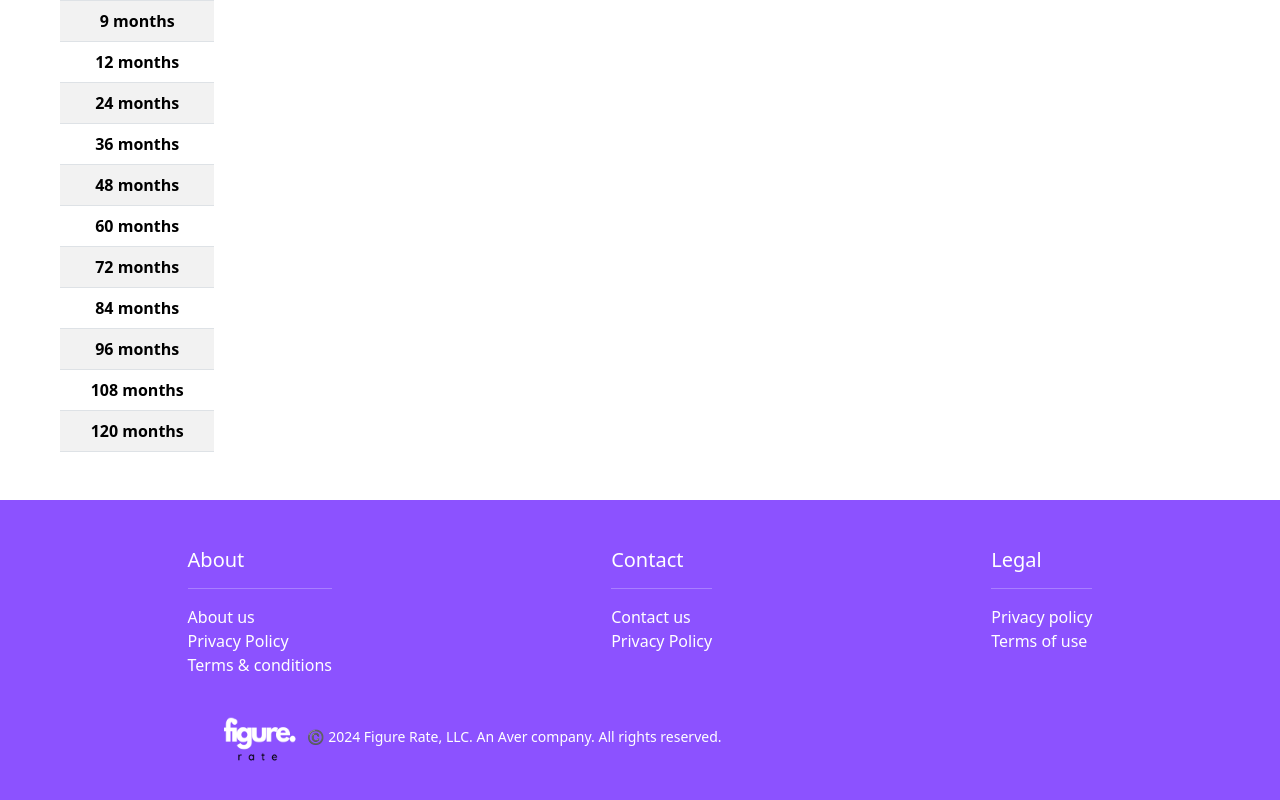
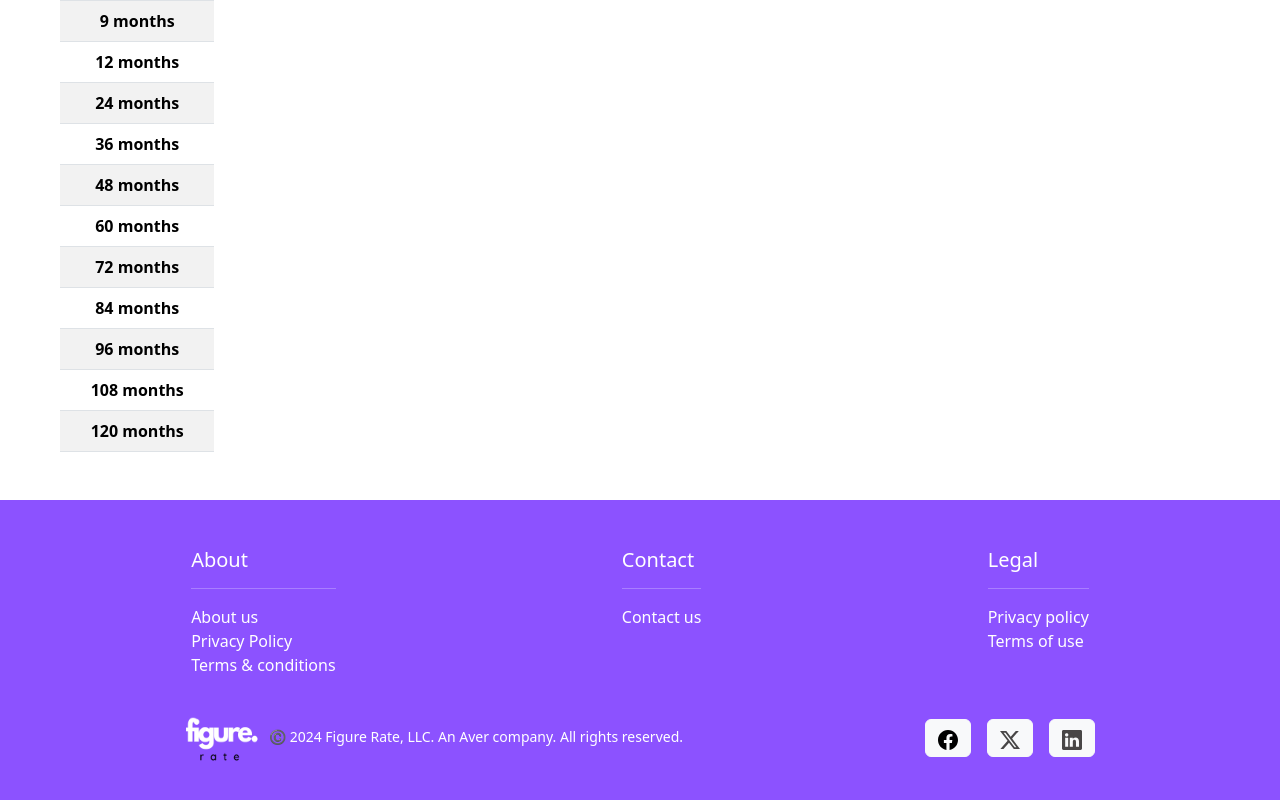
Before and after one commit to chelmerrox/figure-rate, a React (Vite) app in the folder figure-rate/: page / in a window 1280 px wide. Shown: the part 402-1202 px from the top of the page. Built offline with nearby package versions, Linux system fonts and the light colour scheme.

Commit message:
Add social media icons/buttons for footer

```diff
--- a/figure-rate/src/App.css
+++ b/figure-rate/src/App.css
@@ -28,6 +28,10 @@
   background-color: #8c52ff;
 }
 
+.font-purple {
+  color:#8c52ff;
+}
+
 .nav-search-btn:hover {
   background-color: white !important;
   color: #8c52ff !important;
--- a/figure-rate/src/App.tsx
+++ b/figure-rate/src/App.tsx
@@ -3,7 +3,7 @@ import Navbar from "./components/Navbar";
 import TermDepositsBody from "./components/TermDepositsBody";
 import Footer from "./components/Footer";
 import figureRateLogo from "./assets/figure-rate-logo-1.png";
-import figurerateLogoFooter from "./assets/figure-rate-logo-footer.png";
+import figureRateLogoFooter from "./assets/figure-rate-logo-footer.png";
 import "bootstrap/dist/js/bootstrap.bundle.min.js";
 
 function App() {
@@ -178,6 +178,30 @@ function App() {
     */
   };
 
+  /*
+  const footerColumns = {
+    footerColumns: [
+      [
+        "about",
+        "#about",
+        "About us",
+        "#privacypolicy",
+        "Privacy Policy",
+        "#termsandconditions",
+        "Terms & Conditions",
+      ],
+      ["contact", "#contactus", "Contact us"],
+      [
+        "legal",
+        "#privacypolicy",
+        "Privacy Policy",
+        "#termsofuse",
+        "Terms of use",
+      ],
+    ],
+  };
+  */
+
   return (
     <>
       <Navbar imgSrcPath={figureRateLogo} navMenuItems={menuItems} />
@@ -185,7 +209,7 @@ function App() {
         tableHeadings={headingAndInstitutions}
         tableBody={rows}
       />
-      <Footer figureRateLogoFilePath={figurerateLogoFooter} />
+      <Footer figureRateLogoFilePath={figureRateLogoFooter} />
     </>
   );
 }
--- a/figure-rate/src/components/Footer.tsx
+++ b/figure-rate/src/components/Footer.tsx
@@ -1,4 +1,5 @@
 interface FooterProps {
+  //footerColumns: string[][];
   figureRateLogoFilePath: string;
 }
 
@@ -6,7 +7,7 @@ function Footer({ figureRateLogoFilePath }: FooterProps) {
   return (
     <>
       <footer className="bg-purple p-5">
-        <div className="d-flex flex-column flex-md-row align-items-center align-items-md-baseline justify-content-md-around">
+        <div className="d-flex flex-column flex-md-row align-items-md-baseline justify-content-md-around">
           <div className="about-section">
             <h5 className="text-white">About</h5>
 
@@ -40,11 +41,6 @@ function Footer({ figureRateLogoFilePath }: FooterProps) {
               <li>
                 <a href="" className="text-white text-decoration-none">
                   Contact us
-                </a>
-              </li>
-              <li>
-                <a href="" className="text-white text-decoration-none">
-                  Privacy Policy
                 </a>
               </li>
             </ul>
@@ -86,15 +82,50 @@ function Footer({ figureRateLogoFilePath }: FooterProps) {
             </small>
           </div>
           <div className="social-media-section">
-            <a href="">
-              <svg class="bi" width="32" height="32" fill="currentColor">
-                <use xlink:href="bootstrap-icons.svg#heart-fill" />
-              </svg>
-            </a>
+            <button type="button" className="btn btn-light me-3">
+              <a href="">
+                <svg
+                  xmlns="http://www.w3.org/2000/svg"
+                  width="20"
+                  height="20"
+                  fill="##484646"
+                  className="bi bi-facebook"
+                  viewBox="0 0 16 16"
+                >
+                  <path d="M16 8.049c0-4.446-3.582-8.05-8-8.05C3.58 0-.002 3.603-.002 8.05c0 4.017 2.926 7.347 6.75 7.951v-5.625h-2.03V8.05H6.75V6.275c0-2.017 1.195-3.131 3.022-3.131.876 0 1.791.157 1.791.157v1.98h-1.009c-.993 0-1.303.621-1.303 1.258v1.51h2.218l-.354 2.326H9.25V16c3.824-.604 6.75-3.934 6.75-7.951" />
+                </svg>
+              </a>
+            </button>
 
-            <a href=""></a>
+            <button type="button" className="btn btn-light me-3">
+              <a href="">
+                <svg
+                  xmlns="http://www.w3.org/2000/svg"
+                  width="20"
+                  height="20"
+                  fill="#484646"
+                  className="bi bi-twitter-x"
+                  viewBox="0 0 16 16"
+                >
+                  <path d="M12.6.75h2.454l-5.36 6.142L16 15.25h-4.937l-3.867-5.07-4.425 5.07H.316l5.733-6.57L0 .75h5.063l3.495 4.633L12.601.75Zm-.86 13.028h1.36L4.323 2.145H2.865z" />
+                </svg>
+              </a>
+            </button>
 
-            <a href=""></a>
+            <button type="button" className="btn btn-light me-3">
+              <a href="">
+                <svg
+                  xmlns="http://www.w3.org/2000/svg"
+                  width="20"
+                  height="20"
+                  fill="#484646"
+                  className="bi bi-linkedin"
+                  viewBox="0 0 16 16"
+                >
+                  <path d="M0 1.146C0 .513.526 0 1.175 0h13.65C15.474 0 16 .513 16 1.146v13.708c0 .633-.526 1.146-1.175 1.146H1.175C.526 16 0 15.487 0 14.854zm4.943 12.248V6.169H2.542v7.225zm-1.2-8.212c.837 0 1.358-.554 1.358-1.248-.015-.709-.52-1.248-1.342-1.248S2.4 3.226 2.4 3.934c0 .694.521 1.248 1.327 1.248zm4.908 8.212V9.359c0-.216.016-.432.08-.586.173-.431.568-.878 1.232-.878.869 0 1.216.662 1.216 1.634v3.865h2.401V9.25c0-2.22-1.184-3.252-2.764-3.252-1.274 0-1.845.7-2.165 1.193v.025h-.016l.016-.025V6.169h-2.4c.03.678 0 7.225 0 7.225z" />
+                </svg>
+              </a>
+            </button>
           </div>
         </div>
       </footer>
@@ -103,3 +134,33 @@ function Footer({ figureRateLogoFilePath }: FooterProps) {
 }
 
 export default Footer;
+
+/*
+  {footerColumns.map((section, i) => (
+    section.map((item, j) => (
+      <div className={item + "-section"}>
+        {
+          if (j === 0){
+            (
+              <h5 className="text-white">{item}</h5>;
+
+              <hr className="text-white fw-bolder"></hr>;
+            )
+          } else {
+            (
+
+            )
+          }
+        }
+      </div>
+    ))
+  )))
+  ))}
+
+
+  {footerColumns.map((sections, j) => {
+    sections.map((section, k) => {
+      <div className={section + "-section"}></div>;
+    });
+  })}
+*/
--- a/figure-rate/src/components/TermDepositsBody.tsx
+++ b/figure-rate/src/components/TermDepositsBody.tsx
@@ -18,7 +18,7 @@ function TermDepositsBody({ tableHeadings, tableBody }: TermDepositsBodyProps) {
     <>
       <section className="term-deposits-body m-5">
         <h1 className="league-spartan-font text-center">
-          Compare interest rates with ease.
+          Compare interest rates with <span className="font-purple">ease.</span>
         </h1>
 
         <div className="container-fluid mt-5">
```
